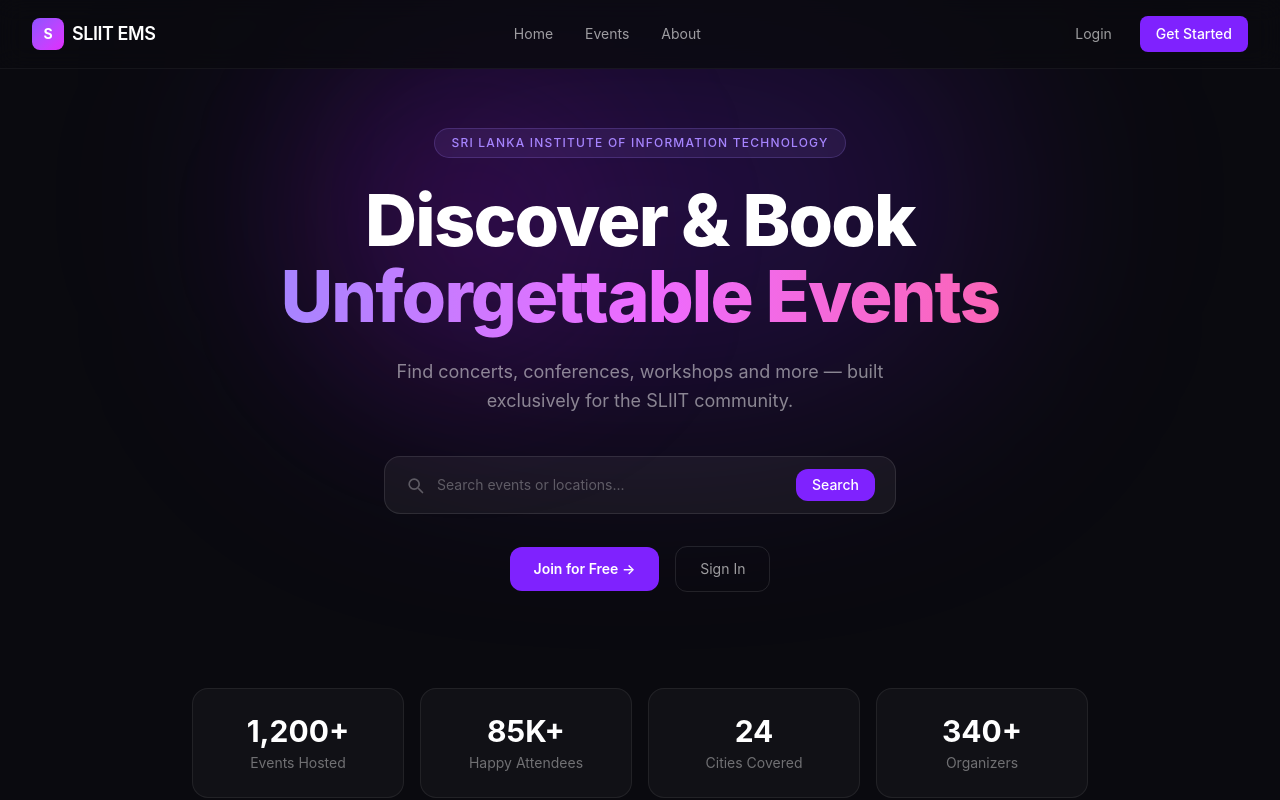
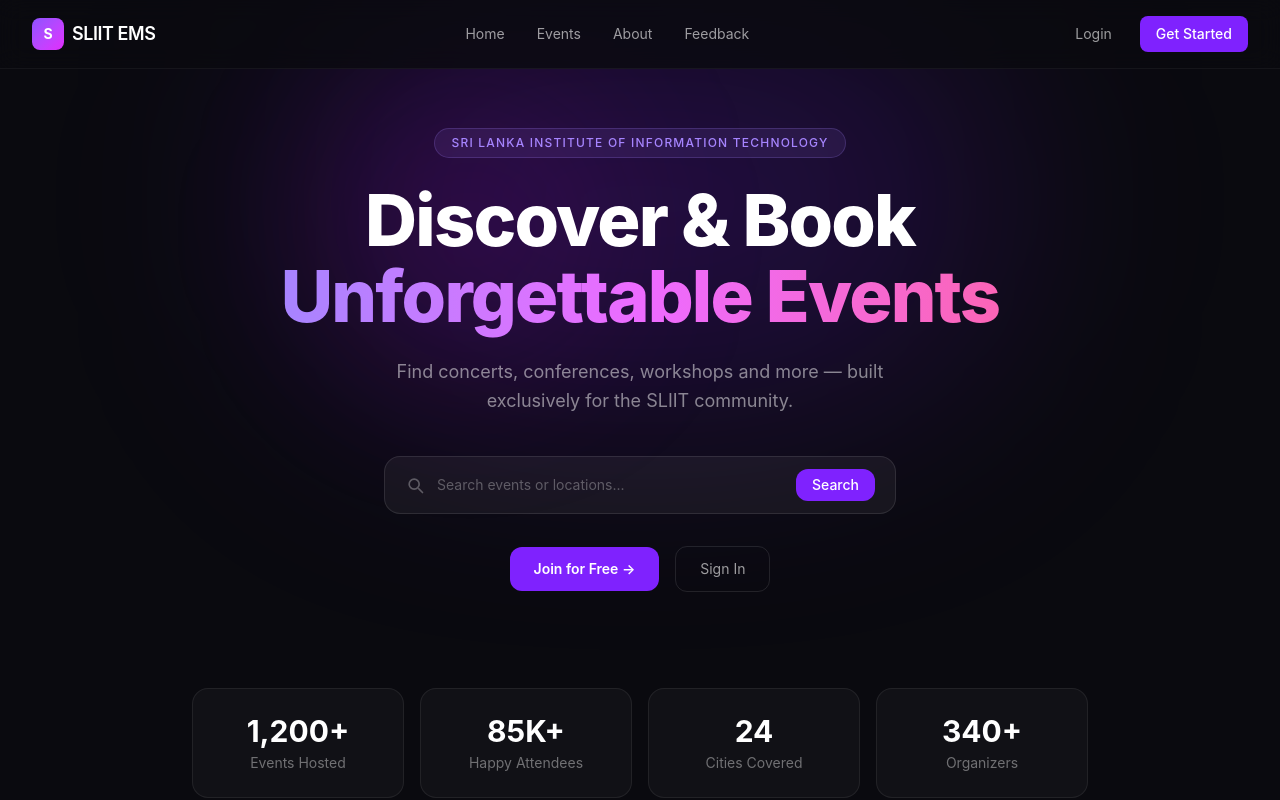
Before and after one commit to Pirakash12/Sliit_Event_Management, a React (Vite) app in the folder Client/: page / in a window 1280 px wide. Shown: the top 800 px of the page. Built offline with nearby package versions, Linux system fonts and the light colour scheme.

Commit message:
add feedback link to navigation in Home page

```diff
--- a/Client/src/pages/Home.jsx
+++ b/Client/src/pages/Home.jsx
@@ -83,6 +83,7 @@
           <Link to="/"        className="hover:text-white transition-colors">Home</Link>
           <a href="#events"   className="hover:text-white transition-colors">Events</a>
           <a href="#about"    className="hover:text-white transition-colors">About</a>
+          <a href="#feedback"    className="hover:text-white transition-colors">Feedback</a>
         </div>
 
         {/* Auth area */}
```
